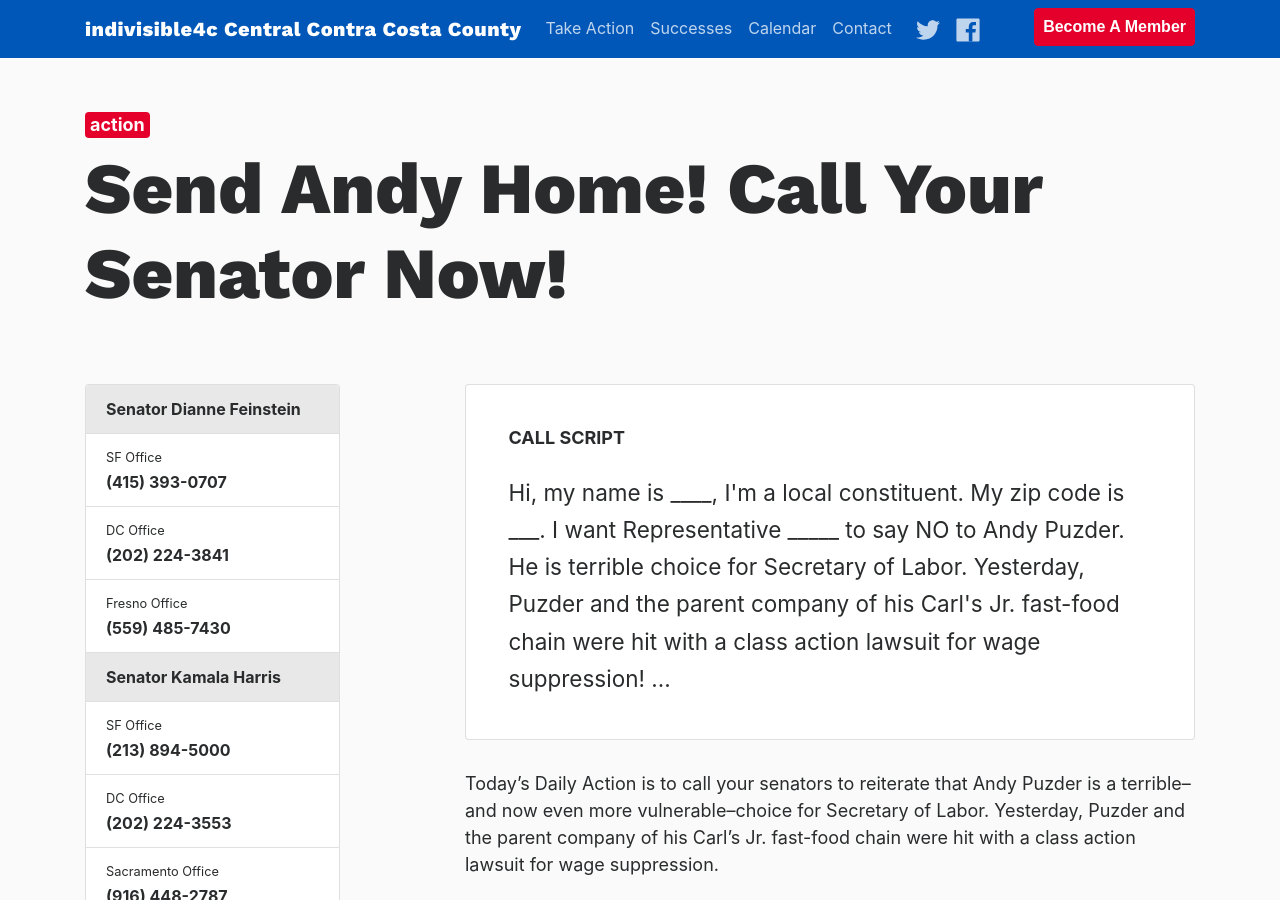
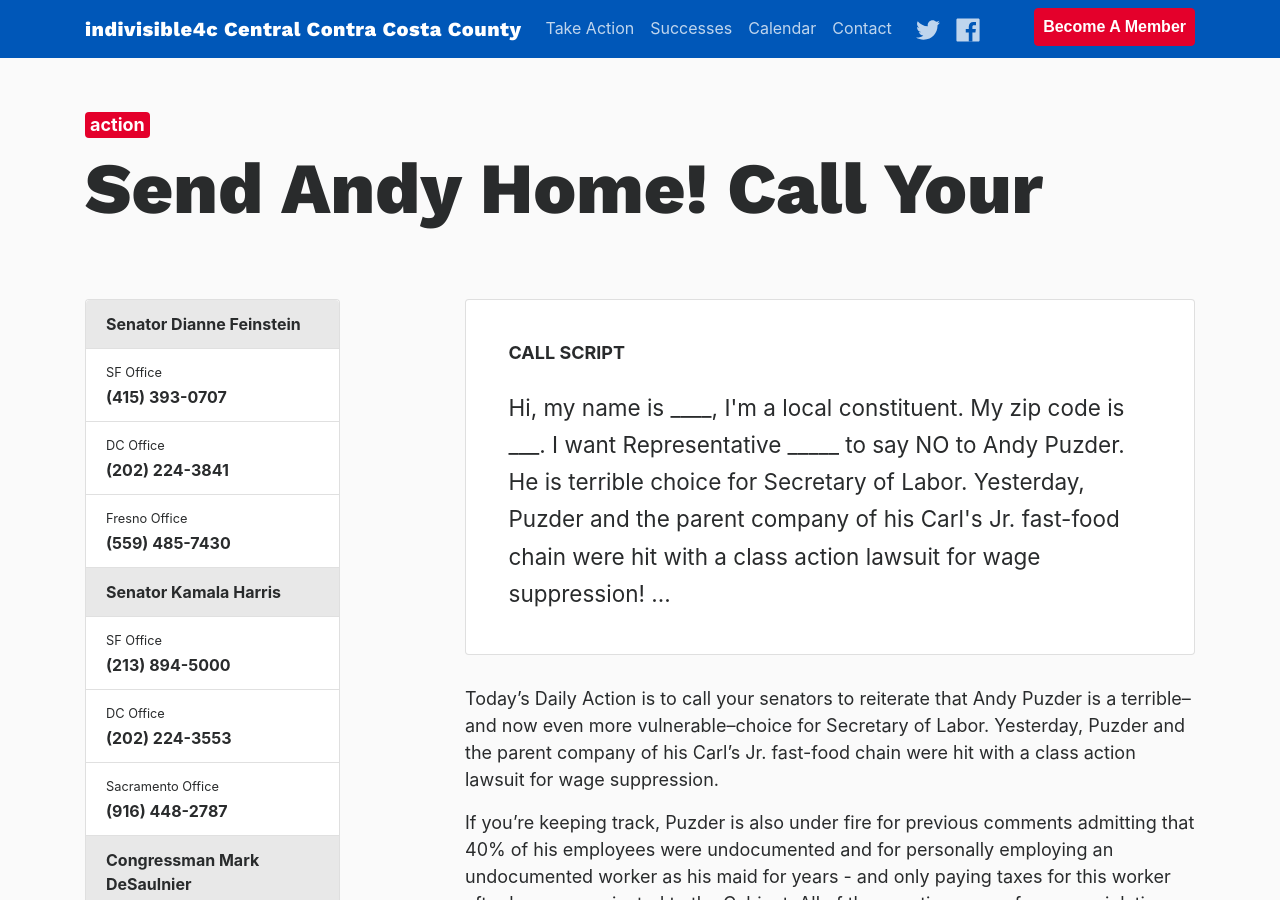
Before and after one commit to IndivisibleTemplate/BasicTemplate, a Jekyll site: the page built from _posts/2017-02-22-send-raggedy-andy-home-call-your-senator-now.markdown, in a window 1280 px wide and 900 px high. Built offline with Jekyll 4.4.1, drawn with Linux system fonts in a browser that asks for light colours; nearby versions of some CDN libraries; comment, search, counter and statistics services are not loaded.

Commit message:
Updated Send Raggedy Andy Home Call Your Senator Now

```diff
--- a/_posts/2017-02-22-send-raggedy-andy-home-call-your-senator-now.markdown
+++ b/_posts/2017-02-22-send-raggedy-andy-home-call-your-senator-now.markdown
@@ -1,6 +1,6 @@
 ---
-title: Send Andy Home! Call Your Senator Now!
-date: 2017-02-22 00:11:00 Z
+title: Send Andy Home! Call Your
+date: 2017-02-21 16:11:00 -08:00
 categories:
 - action
 tags:
```
